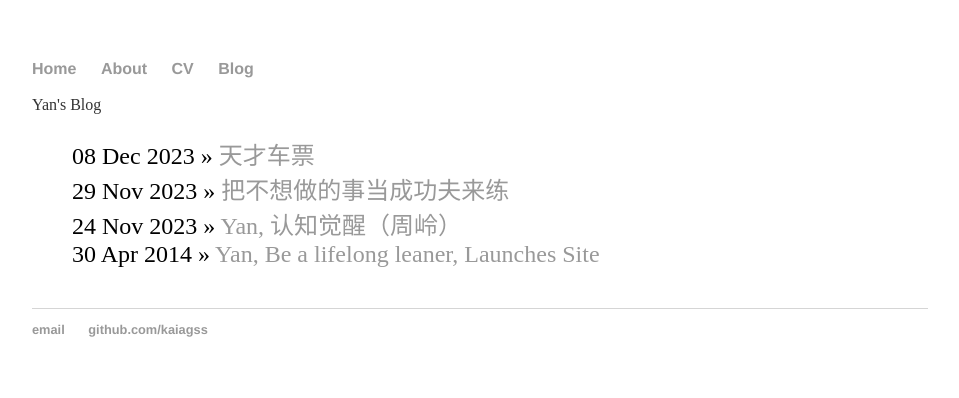
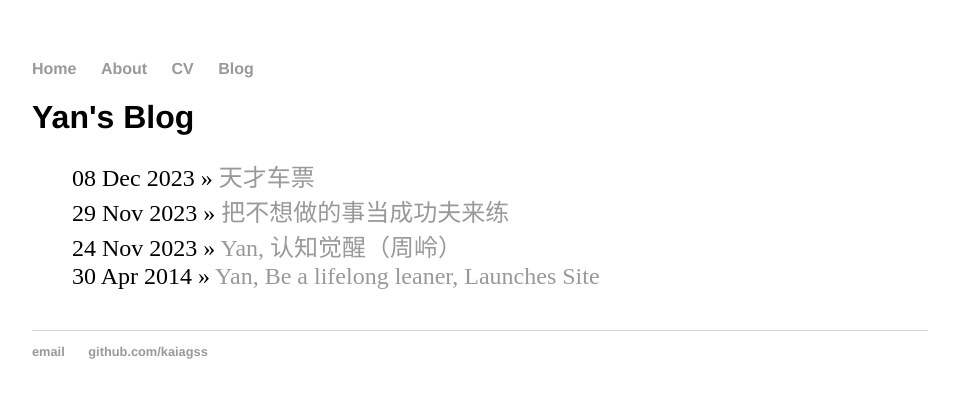
Before and after one commit to kaiagss/kaiagss.github.io, a Jekyll site: the page built from blog/index.html, in a window 1280 px wide. Shown: the top 398 px of the page, without its empty margins (160-1119 px from the left). Built offline with Jekyll 4.4.1, drawn with Linux system fonts in a browser that asks for light colours.

Commit message:
Update index.html

```diff
--- a/blog/index.html
+++ b/blog/index.html
@@ -2,7 +2,7 @@
 layout: default
 title: Yan's Blog
 ---
-<p>{{ page.title }}</p>
+<h1>{{ page.title }}</h1>
 <ul class="posts">
 
   {% for post in site.posts %}
```
